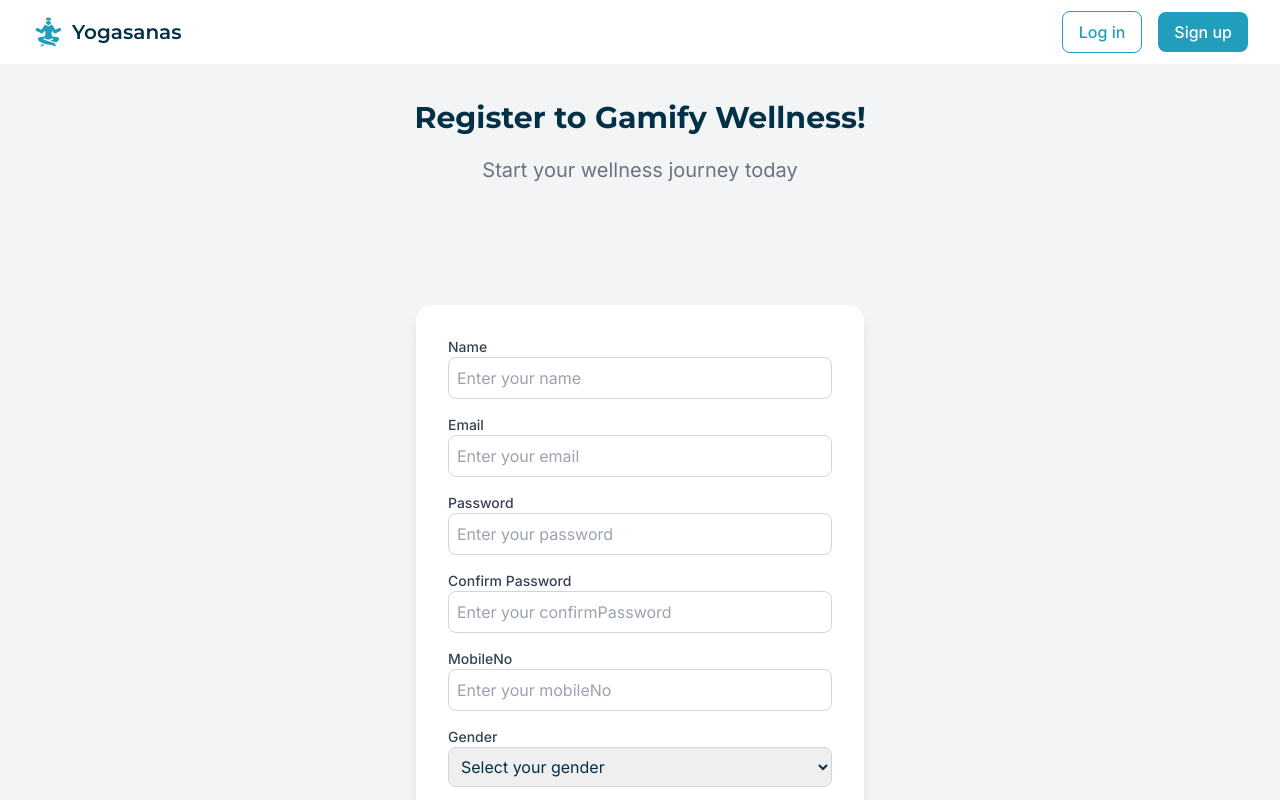
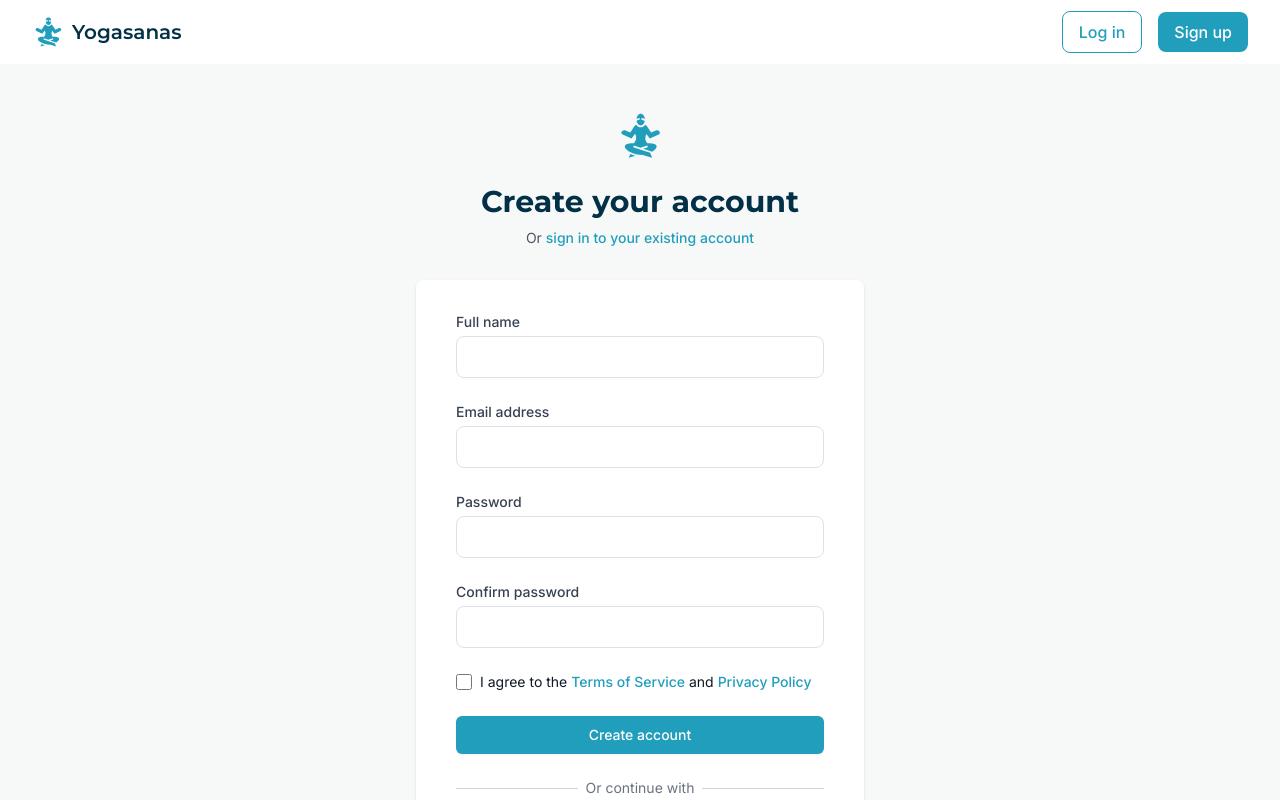
Before and after one commit to pratikzajam/The-Code-Warriers, a React (Vite) app: page /register in a window 1280 px wide. Shown: the top 800 px of the page. Built offline with nearby package versions, Linux system fonts and the light colour scheme.

Commit message:
solve issue

```diff
--- a/src/App.jsx
+++ b/src/App.jsx
@@ -10,7 +10,7 @@ import Profile from './pages/Profile'
 import Login from './pages/Login'
 import Register from './pages/Register'
 import { AuthProvider } from './context/AuthContext'
-import ProtectedRoute from './components/ProtectedRoute'
+import ProtectedRoute from './components/auth/ProtectedRoute'
 
 function App() {
   const [isLoading, setIsLoading] = useState(true)
--- a/src/pages/Login.jsx
+++ b/src/pages/Login.jsx
@@ -1,83 +1,173 @@
-import { useState } from "react";
-import { useNavigate } from "react-router-dom";
+import { useState } from 'react'
+import { Link, useNavigate } from 'react-router-dom'
+import { FaGoogle, FaFacebook, FaApple } from 'react-icons/fa'
+import { GiMeditation } from 'react-icons/gi'
+import { useAuth } from '../context/AuthContext'
 
 const Login = () => {
-  const [formData, setFormData] = useState({ email: "", password: "" });
-  const [error, setError] = useState(null);
-  const navigate = useNavigate();
-
-  const handleChange = (e) => {
-    setFormData({ ...formData, [e.target.name]: e.target.value });
-  };
+  const [email, setEmail] = useState('')
+  const [password, setPassword] = useState('')
+  const [error, setError] = useState('')
+  const [loading, setLoading] = useState(false)
+  const navigate = useNavigate()
+  const { login } = useAuth()
 
   const handleSubmit = async (e) => {
-    e.preventDefault();
-    setError(null);
+    e.preventDefault()
+
     try {
-      const response = await fetch("https://gemify-backend.onrender.com/login", {
-        method: "POST",
-        headers: {
-          "Content-Type": "application/json",
-        },
-        body: JSON.stringify(formData),
-      });
-
-      const data = await response.json();
-      if (!response.ok) {
-        throw new Error(data.message || "Login failed");
-      }
-
-      // Store the token in localStorage
-      localStorage.setItem('token', data.token);
-
-      // Optional: Store user data if the backend sends it
-      if (data.user) {
-        localStorage.setItem('user', JSON.stringify(data.user));
-      }
-
-      navigate("/dashboard");
-    } catch (error) {
-      setError(error.message);
+      setError('')
+      setLoading(true)
+      await login(email, password)
+      navigate('/dashboard')
+    } catch (err) {
+      setError('Failed to log in. Please check your credentials.')
+      console.error(err)
+    } finally {
+      setLoading(false)
     }
-  };
+  }
 
   return (
-    <div className="flex items-center justify-center min-h-screen bg-gray-100">
-      <div className="w-full max-w-md p-8 bg-white rounded-lg shadow-lg">
-        <h2 className="text-2xl font-bold text-center text-gray-700">Login</h2>
-        {error && <p className="mt-2 text-sm text-red-500 text-center">{error}</p>}
-        <form onSubmit={handleSubmit} className="mt-4">
-          <input
-            type="email"
-            name="email"
-            placeholder="Email"
-            value={formData.email}
-            onChange={handleChange}
-            required
-            className="w-full p-3 border rounded-md focus:outline-none focus:ring-2 focus:ring-blue-500"
-          />
-          <input
-            type="password"
-            name="password"
-            placeholder="Password"
-            value={formData.password}
-            onChange={handleChange}
-            required
-            className="w-full p-3 mt-3 border rounded-md focus:outline-none focus:ring-2 focus:ring-blue-500"
-          />
-          <button
-            type="submit"
-            className="w-full mt-4 p-3 text-white bg-blue-600 rounded-md hover:bg-blue-700 transition"
-          >
-            Login
-          </button>
-        </form>
-        <p className="text-sm text-gray-500 mt-4 text-center">
-          Don't have an account? <a href="/register" className="text-blue-500 hover:underline">Sign up</a>
+    <div className="min-h-screen bg-background-light flex flex-col justify-center py-12 sm:px-6 lg:px-8">
+      <div className="sm:mx-auto sm:w-full sm:max-w-md">
+        <div className="flex justify-center">
+          <GiMeditation className="h-12 w-12 text-primary" />
+        </div>
+        <h2 className="mt-6 text-center text-3xl font-extrabold text-primary-dark">
+          Sign in to your account
+        </h2>
+        <p className="mt-2 text-center text-sm text-gray-600">
+          Or{' '}
+          <Link to="/register" className="font-medium text-primary hover:text-primary-dark">
+            create a new account
+          </Link>
         </p>
       </div>
+
+      <div className="mt-8 sm:mx-auto sm:w-full sm:max-w-md">
+        <div className="bg-white py-8 px-4 shadow sm:rounded-lg sm:px-10">
+          {error && (
+            <div className="mb-4 bg-red-50 border-l-4 border-red-400 p-4">
+              <div className="flex">
+                <div className="ml-3">
+                  <p className="text-sm text-red-700">{error}</p>
+                </div>
+              </div>
+            </div>
+          )}
+
+          <form className="space-y-6" onSubmit={handleSubmit}>
+            <div>
+              <label htmlFor="email" className="block text-sm font-medium text-gray-700">
+                Email address
+              </label>
+              <div className="mt-1">
+                <input
+                  id="email"
+                  name="email"
+                  type="email"
+                  autoComplete="email"
+                  required
+                  value={email}
+                  onChange={(e) => setEmail(e.target.value)}
+                  className="input"
+                />
+              </div>
+            </div>
+
+            <div>
+              <label htmlFor="password" className="block text-sm font-medium text-gray-700">
+                Password
+              </label>
+              <div className="mt-1">
+                <input
+                  id="password"
+                  name="password"
+                  type="password"
+                  autoComplete="current-password"
+                  required
+                  value={password}
+                  onChange={(e) => setPassword(e.target.value)}
+                  className="input"
+                />
+              </div>
+            </div>
+
+            <div className="flex items-center justify-between">
+              <div className="flex items-center">
+                <input
+                  id="remember-me"
+                  name="remember-me"
+                  type="checkbox"
+                  className="h-4 w-4 text-primary focus:ring-primary border-gray-300 rounded"
+                />
+                <label htmlFor="remember-me" className="ml-2 block text-sm text-gray-900">
+                  Remember me
+                </label>
+              </div>
+
+              <div className="text-sm">
+                <a href="#" className="font-medium text-primary hover:text-primary-dark">
+                  Forgot your password?
+                </a>
+              </div>
+            </div>
+
+            <div>
+              <button
+                type="submit"
+                disabled={loading}
+                className="w-full flex justify-center py-2 px-4 border border-transparent rounded-md shadow-sm text-sm font-medium text-white bg-primary hover:bg-primary-dark focus:outline-none focus:ring-2 focus:ring-offset-2 focus:ring-primary disabled:opacity-50"
+              >
+                {loading ? 'Signing in...' : 'Sign in'}
+              </button>
+            </div>
+          </form>
+
+          <div className="mt-6">
+            <div className="relative">
+              <div className="absolute inset-0 flex items-center">
+                <div className="w-full border-t border-gray-300"></div>
+              </div>
+              <div className="relative flex justify-center text-sm">
+                <span className="px-2 bg-white text-gray-500">Or continue with</span>
+              </div>
+            </div>
+
+            <div className="mt-6 grid grid-cols-3 gap-3">
+              <div>
+                <a
+                  href="#"
+                  className="w-full inline-flex justify-center py-2 px-4 border border-gray-300 rounded-md shadow-sm bg-white text-sm font-medium text-gray-500 hover:bg-gray-50"
+                >
+                  <FaGoogle className="h-5 w-5 text-red-500" />
+                </a>
+              </div>
+
+              <div>
+                <a
+                  href="#"
+                  className="w-full inline-flex justify-center py-2 px-4 border border-gray-300 rounded-md shadow-sm bg-white text-sm font-medium text-gray-500 hover:bg-gray-50"
+                >
+                  <FaFacebook className="h-5 w-5 text-blue-600" />
+                </a>
+              </div>
+
+              <div>
+                <a
+                  href="#"
+                  className="w-full inline-flex justify-center py-2 px-4 border border-gray-300 rounded-md shadow-sm bg-white text-sm font-medium text-gray-500 hover:bg-gray-50"
+                >
+                  <FaApple className="h-5 w-5 text-gray-900" />
+                </a>
+              </div>
+            </div>
+          </div>
+        </div>
+      </div>
     </div>
-  );
-};
+  )
+}
 
-export default Login;
+export default Login
--- a/src/pages/Register.jsx
+++ b/src/pages/Register.jsx
@@ -1,135 +1,215 @@
-
-import { useState } from "react";
-import { useNavigate } from "react-router-dom";
+import { useState } from 'react'
+import { Link, useNavigate } from 'react-router-dom'
+import { FaGoogle, FaFacebook, FaApple } from 'react-icons/fa'
+import { GiMeditation } from 'react-icons/gi'
+import { useAuth } from '../context/AuthContext'
 
 const Register = () => {
-  const [formData, setFormData] = useState({
-    name: "",
-    email: "",
-    password: "",
-    confirmPassword: "",
-    mobileNo: "",
-    gender: "",
-});
-
-const [loading, setLoading] = useState(false);
-const [message, setMessage] = useState("");
-
-const handleChange = (e) => {
-    const { name, value } = e.target;
-    setFormData({ ...formData, [name]: value });
-};
+  const [name, setName] = useState('')
+  const [email, setEmail] = useState('')
+  const [password, setPassword] = useState('')
+  const [confirmPassword, setConfirmPassword] = useState('')
+  const [error, setError] = useState('')
+  const [loading, setLoading] = useState(false)
+  const navigate = useNavigate()
+  const { register } = useAuth()
 
   const handleSubmit = async (e) => {
-    e.preventDefault();
-    setLoading(true);
-    setMessage("");
+    e.preventDefault()
 
-    if (formData.password !== formData.confirmPassword) {
-        setMessage("Passwords do not match.");
-        setLoading(false);
-        return;
+    if (password !== confirmPassword) {
+      return setError('Passwords do not match')
     }
 
     try {
-        const response = await fetch("https://gemify-backend.onrender.com/signup", {
-            method: "POST",
-            headers: {
-                "Content-Type": "application/json",
-            },
-            body: JSON.stringify(formData),
-        });
-
-        const data = await response.json();
-
-        if (response.ok) {
-            setMessage("Registration successful! You can now log in.");
-            setFormData({
-                name: "",
-                email: "",
-                password: "",
-                confirmPassword: "",
-                mobileNo: "",
-                gender: "",
-            });
-        } else {
-            setMessage(data.message || "Registration failed. Try again.");
+      setError('')
+      setLoading(true)
+      await register(name, email, password)
+      navigate('/dashboard')
+    } catch (err) {
+      setError('Failed to create an account')
+      console.error(err)
+    } finally {
+      setLoading(false)
     }
-    } catch (error) {
-        setMessage("Network error. Please try again later.");
   }
 
-    setLoading(false);
-};
+  return (
+    <div className="min-h-screen bg-background-light flex flex-col justify-center py-12 sm:px-6 lg:px-8">
+      <div className="sm:mx-auto sm:w-full sm:max-w-md">
+        <div className="flex justify-center">
+          <GiMeditation className="h-12 w-12 text-primary" />
+        </div>
+        <h2 className="mt-6 text-center text-3xl font-extrabold text-primary-dark">
+          Create your account
+        </h2>
+        <p className="mt-2 text-center text-sm text-gray-600">
+          Or{' '}
+          <Link to="/login" className="font-medium text-primary hover:text-primary-dark">
+            sign in to your existing account
+          </Link>
+        </p>
+      </div>
 
-return (
-    <>
-        <h1 className="flex text-3xl font-bold pt-9 pb-5 items-center justify-center bg-gray-100">
-            Register to Gamify Wellness!
-        </h1>
+      <div className="mt-8 sm:mx-auto sm:w-full sm:max-w-md">
+        <div className="bg-white py-8 px-4 shadow sm:rounded-lg sm:px-10">
+          {error && (
+            <div className="mb-4 bg-red-50 border-l-4 border-red-400 p-4">
+              <div className="flex">
+                <div className="ml-3">
+                  <p className="text-sm text-red-700">{error}</p>
+                </div>
+              </div>
+            </div>
+          )}
 
-        <p className="text-xl pb-6 text-gray-500 text-center bg-gray-100">Start your wellness journey today</p>
-
-        <div className="flex items-center justify-center min-h-screen bg-gray-100">
-            <div className="bg-white shadow-lg rounded-2xl p-8 max-w-md w-full">
-                <form onSubmit={handleSubmit} className="space-y-4">
-                    {["name", "email", "password", "confirmPassword", "mobileNo"].map((field) => (
-                        <div key={field}>
-                            <label htmlFor={field} className="block text-sm font-medium text-gray-700 capitalize">
-                                {field === "confirmPassword" ? "Confirm Password" : field}
+          <form className="space-y-6" onSubmit={handleSubmit}>
+            <div>
+              <label htmlFor="name" className="block text-sm font-medium text-gray-700">
+                Full name
               </label>
+              <div className="mt-1">
                 <input
-                                type={field.includes("password") ? "password" : field === "email" ? "email" : field === "mobileNo" ? "tel" : "text"}
-                                id={field}
-                                name={field}
-                                placeholder={`Enter your ${field}`}
-                                value={formData[field]}
-                                onChange={handleChange}
+                  id="name"
+                  name="name"
+                  type="text"
+                  autoComplete="name"
                   required
-                                className="w-full p-2 border border-gray-300 rounded-lg focus:outline-none focus:ring-2 focus:ring-blue-500"
+                  value={name}
+                  onChange={(e) => setName(e.target.value)}
+                  className="input"
                 />
               </div>
-                    ))}
+            </div>
 
             <div>
-                        <label htmlFor="gender" className="block text-sm font-medium text-gray-700">Gender</label>
-                        <select
-                            id="gender"
-                            name="gender"
-                            value={formData.gender}
-                            onChange={handleChange}
+              <label htmlFor="email" className="block text-sm font-medium text-gray-700">
+                Email address
+              </label>
+              <div className="mt-1">
+                <input
+                  id="email"
+                  name="email"
+                  type="email"
+                  autoComplete="email"
                   required
-                            className="w-full p-2 border border-gray-300 rounded-lg focus:outline-none focus:ring-2 focus:ring-blue-500"
-                        >
-                            <option value="" disabled>Select your gender</option>
-                            <option value="m">Male</option>
-                            <option value="f">Female</option>
-                            <option value="o">Other</option>
-                        </select>
+                  value={email}
+                  onChange={(e) => setEmail(e.target.value)}
+                  className="input"
+                />
+              </div>
             </div>
 
+            <div>
+              <label htmlFor="password" className="block text-sm font-medium text-gray-700">
+                Password
+              </label>
+              <div className="mt-1">
+                <input
+                  id="password"
+                  name="password"
+                  type="password"
+                  autoComplete="new-password"
+                  required
+                  value={password}
+                  onChange={(e) => setPassword(e.target.value)}
+                  className="input"
+                />
+              </div>
+            </div>
+
+            <div>
+              <label htmlFor="confirm-password" className="block text-sm font-medium text-gray-700">
+                Confirm password
+              </label>
+              <div className="mt-1">
+                <input
+                  id="confirm-password"
+                  name="confirm-password"
+                  type="password"
+                  autoComplete="new-password"
+                  required
+                  value={confirmPassword}
+                  onChange={(e) => setConfirmPassword(e.target.value)}
+                  className="input"
+                />
+              </div>
+            </div>
+
+            <div className="flex items-center">
+              <input
+                id="terms"
+                name="terms"
+                type="checkbox"
+                required
+                className="h-4 w-4 text-primary focus:ring-primary border-gray-300 rounded"
+              />
+              <label htmlFor="terms" className="ml-2 block text-sm text-gray-900">
+                I agree to the{' '}
+                <a href="#" className="font-medium text-primary hover:text-primary-dark">
+                  Terms of Service
+                </a>{' '}
+                and{' '}
+                <a href="#" className="font-medium text-primary hover:text-primary-dark">
+                  Privacy Policy
+                </a>
+              </label>
+            </div>
+
+            <div>
               <button
                 type="submit"
-                        className="w-full bg-blue-500 text-white py-2 rounded-lg hover:bg-blue-600 transition-colors"
                 disabled={loading}
+                className="w-full flex justify-center py-2 px-4 border border-transparent rounded-md shadow-sm text-sm font-medium text-white bg-primary hover:bg-primary-dark focus:outline-none focus:ring-2 focus:ring-offset-2 focus:ring-primary disabled:opacity-50"
               >
-                        {loading ? "Registering..." : "Get Started"}
+                {loading ? 'Creating account...' : 'Create account'}
               </button>
+            </div>
           </form>
 
-                {message && (
-                    <p className={`text-sm mt-4 text-center ${message.includes("successful") ? "text-green-500" : "text-red-500"}`}>
-                        {message}
-                    </p>
-                )}
-
-                <p className="text-sm text-gray-500 mt-4 text-center">
-                    Already have an account? <a href="/login" className="text-blue-500 hover:underline">Log in</a>
-                </p>
+          <div className="mt-6">
+            <div className="relative">
+              <div className="absolute inset-0 flex items-center">
+                <div className="w-full border-t border-gray-300"></div>
+              </div>
+              <div className="relative flex justify-center text-sm">
+                <span className="px-2 bg-white text-gray-500">Or continue with</span>
               </div>
             </div>
-    </>
-);
-};
 
-export default Register;
+            <div className="mt-6 grid grid-cols-3 gap-3">
+              <div>
+                <a
+                  href="#"
+                  className="w-full inline-flex justify-center py-2 px-4 border border-gray-300 rounded-md shadow-sm bg-white text-sm font-medium text-gray-500 hover:bg-gray-50"
+                >
+                  <FaGoogle className="h-5 w-5 text-red-500" />
+                </a>
+              </div>
+
+              <div>
+                <a
+                  href="#"
+                  className="w-full inline-flex justify-center py-2 px-4 border border-gray-300 rounded-md shadow-sm bg-white text-sm font-medium text-gray-500 hover:bg-gray-50"
+                >
+                  <FaFacebook className="h-5 w-5 text-blue-600" />
+                </a>
+              </div>
+
+              <div>
+                <a
+                  href="#"
+                  className="w-full inline-flex justify-center py-2 px-4 border border-gray-300 rounded-md shadow-sm bg-white text-sm font-medium text-gray-500 hover:bg-gray-50"
+                >
+                  <FaApple className="h-5 w-5 text-gray-900" />
+                </a>
+              </div>
+            </div>
+          </div>
+        </div>
+      </div>
+    </div>
+  )
+}
+
+export default Register
```
Also changed, not shown: src/main.jsx (+8 -8 lines). Lines whose indentation alone changed are shown as unchanged.
